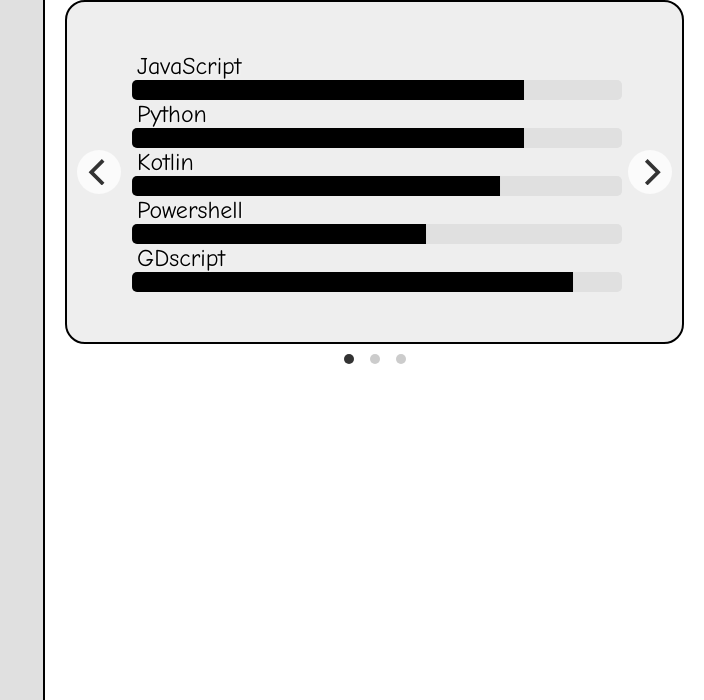
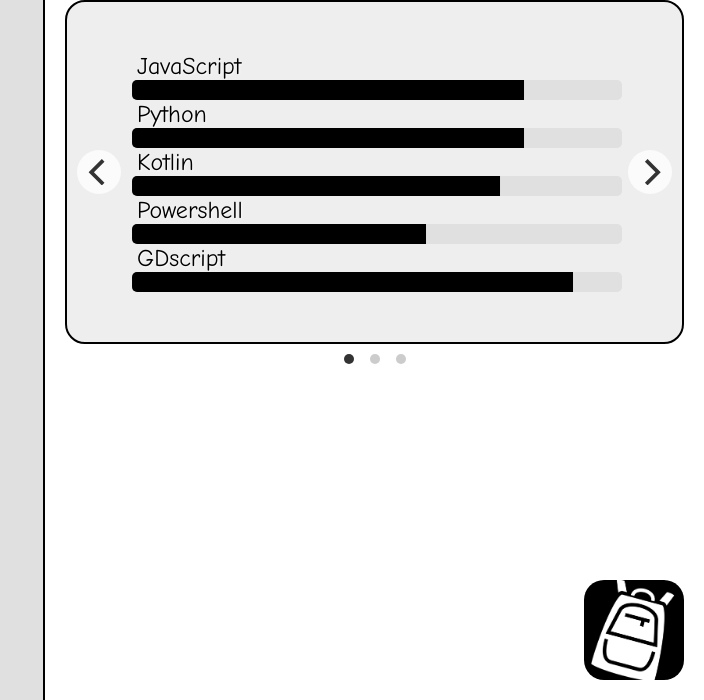
Before and after one commit to Jubibani/Portfolio-Refresh, a website: page layout/devstats.html in a window 1280 px wide. Shown: the part 100-800 px from the top of the page, without its empty margins (576-1280 px from the left). Drawn offline with nearby package versions, Linux system fonts and the light colour scheme.

Commit message:
fix(bag-button-icon): add bag button and fix entrance and hover animation conflicts

```diff
--- a/layout/devstats.html
+++ b/layout/devstats.html
@@ -7,8 +7,11 @@
     <link rel="stylesheet" href="https://unpkg.com/flickity@2/dist/flickity.min.css">
     <title>Dev Stats</title>
 </head>
-<body>
+<body class="scale-in-hor-center">
     <a href="about.html" class="close-button swirl-in-fwd" aria-label="Close"></a>
+    <a href="inventory.html" class="bag-button swirl-in-fwd" aria-label="Inventory">
+        <div class="bag-icon"></div>
+    </a>
     <div class="player-status-ui">
         <div class="model-container">
             <canvas id="modelCanvas"></canvas>
@@ -152,18 +155,10 @@
                     </ul>
                 </div>
 
-                <!-- <div class="gallery-cell">
-                    <h2>Soft Skills</h2>
-                    <ul class="stats-list">
-                        <li><strong>Communication</strong></li>
-                        <li><strong>Teamwork</strong></li>
-                        <li><strong>Problem-Solving</strong></li>
-                        <li><strong>Adaptability</strong></li>
-                    </ul>
-                </div> -->
             </div>
         </div>
     </div>
+
     <script src="https://unpkg.com/flickity@2/dist/flickity.pkgd.min.js"></script>
     <script type="module" src="../src/js/dev.js"></script>
 </body>
--- a/src/css/dev.css
+++ b/src/css/dev.css
@@ -166,7 +166,7 @@
 }
 .swirl-in-fwd {
     -webkit-animation: swirl-in-fwd 0.6s ease-out both;
-    animation: swirl-in-fwd 0.6s ease-out both;
+    animation: swirl-in-fwd 1.5s ease-out both;
 }
 
 
@@ -250,3 +250,68 @@
 .stats-list-progress li {
     font-family: 'Comic Sans MS', cursive, sans-serif; /* Ensure list items use the desired font */
 }
+
+.bag-button {
+    width: 100px; /* Set width */
+    height: 100px; /* Set height */
+    position: absolute; /* Position it absolutely */
+    bottom: 20px; /* Position from the bottom */
+    right: 20px; /* Position from the right */
+    display: block; /* Ensure it is displayed as a block */
+    z-index: 200; /* Ensure it is above other elements */
+    text-decoration: none; /* Remove underline */
+    transition: transform 0.3s ease; /* Smooth scaling on hover */
+}
+
+.bag-icon {
+    border-radius: 20px;
+    width: 100%; /* Full width of the button */
+    height: 100%; /* Full height of the button */
+    background-image: url('/assets/bag.png'); /* Replace with your bag icon image */
+    background-size: cover; /* Cover the entire area */
+    background-position: center; /* Center the image */
+    transition: transform 0.3s ease; /* Smooth transition for the bag icon */
+}
+
+/* Hover effects */
+.bag-button:hover .bag-icon {
+    transform: scale(1.1); /* Slightly enlarge the icon */
+}
+
+
+.bag-button:hover {
+    transform: rotate(-15deg); /* Rotate the button slightly */
+    transition: transform 0.3s ease; /* Ensure smooth transition */
+}
+
+/*entrance-animation*/
+.scale-in-hor-center {
+    -webkit-animation: scale-in-hor-center 0.5s cubic-bezier(0.250, 0.460, 0.450, 0.940) both;
+    animation: scale-in-hor-center 0.5s cubic-bezier(0.250, 0.460, 0.450, 0.940) both;
+}
+
+@-webkit-keyframes scale-in-hor-center {
+    0% {
+        -webkit-transform: scaleX(0);
+        transform: scaleX(0);
+        opacity: 1;
+    }
+    100% {
+        -webkit-transform: scaleX(1);
+        transform: scaleX(1);
+        opacity: 1;
+    }
+}
+
+@keyframes scale-in-hor-center {
+    0% {
+        -webkit-transform: scaleX(0);
+        transform: scaleX(0);
+        opacity: 1;
+    }
+    100% {
+        -webkit-transform: scaleX(1);
+        transform: scaleX(1);
+        opacity: 1;
+    }
+}
--- a/src/css/style.css
+++ b/src/css/style.css
@@ -299,7 +299,7 @@
 
 .swirl-in-fwd {
     -webkit-animation: swirl-in-fwd 0.6s ease-out both;
-    animation: swirl-in-fwd 0.6s ease-out both;
+    animation: swirl-in-fwd 1.5s ease-out both;
 }
 
 /* ----------------------------------------------
--- a/src/js/dev.js
+++ b/src/js/dev.js
@@ -26,6 +26,18 @@
     // Animate progress bars on page load
     animateProgressBars();
 
+    // Add entrance animation to stats-container
+    const statsContainer = document.querySelector('.stats-container');
+    statsContainer.classList.add('scale-in-hor-left');
+
+    //entrance animation bag
+    const bagButton = document.querySelector('.bag-button');
+
+    // Listen for the animation end event
+    bagButton.addEventListener('animationend', () => {
+        bagButton.classList.remove('swirl-in-fwd');
+    });
+
     // Update heading based on active slide
     flkty.on('change', (index) => {
         console.log('Current slide index:', index); // Debugging line
```
Also changed, not shown: assets/bag.png (added).
